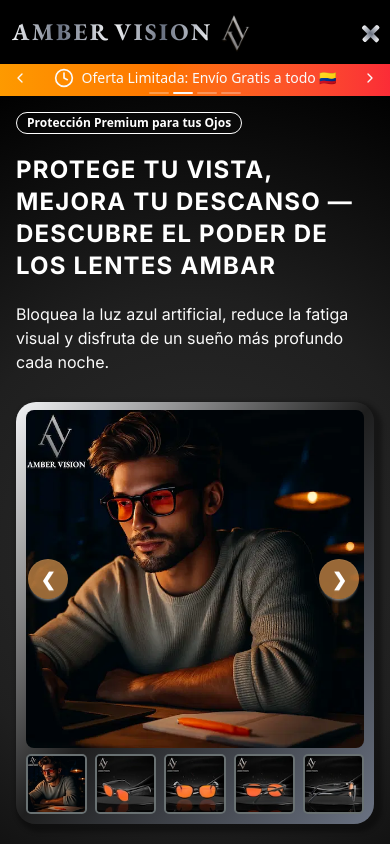
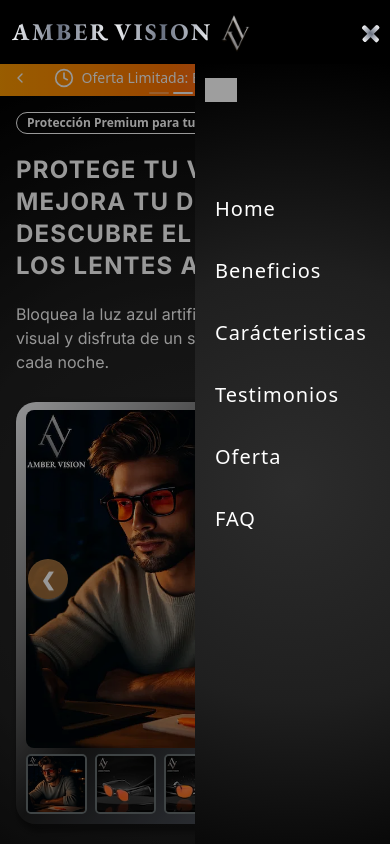
Before and after one commit to arenascode/amberVisionLanding, a React (Vite) app: page / in a window 390 px wide. Both pictures are taken after a click on the button 366 px from the left and 32 px from the top of the page. Shown: the top 844 px of the page. Built offline with nearby package versions, Linux system fonts and the light colour scheme; grey boxes are pictures that could not be loaded.

Commit message:
mobile menu done. Ready to deploy

```diff
--- a/src/App.tsx
+++ b/src/App.tsx
@@ -37,6 +37,7 @@ import amberLensesSingle from "/assets/product/amberLensesSingle.webp";
 import amberLensesPairPromo from "/assets/product/AmberLensesPair.webp";
 import { API } from "./utils/axios";
 import CheckoutSuccessPage from "./components/checkout/SuccessPurchase";
+import NavBarMobile from "./components/navBarMobile/navBarMobile";
 
 const products = [
   {
@@ -60,9 +61,11 @@ const products = [
 export default function App() {
   const [isMobile, setIsMobile] = useState<boolean>(false);
   const [isCheckoutOpen, setIsCheckoutOpen] = useState(false);
+  const [isNavBarMenuOpen, setIsNavBarMenuOpen] = useState<boolean>(false)
   const [selectedProduct, setSelectedProduct] = useState<Product | null>(null);
   const [successPage, setSuccessPage] = useState<boolean>(false);
   const [orderNumber, setOrderNumber] = useState<string>('')
+  console.log({isNavBarMenuOpen});
 
   useEffect(() => {
     const windowWidth = window.innerWidth;
@@ -84,9 +87,10 @@ export default function App() {
     }
   };
   //effect for closing checkout
-  const handleOrderNumberFromChild = (data) => {
+  const handleOrderNumberFromChild = (data: string) => {
     setOrderNumber(data)
   }
+
   useEffect(() => {
 
     if (successPage) {
@@ -94,7 +98,6 @@ export default function App() {
     }
 
   }, [successPage])
-  console.log({ isMobile });
 
   return (
     <div className="flex min-h-screen flex-col relative">
@@ -149,7 +152,10 @@ export default function App() {
             </a>
           </nav>
           <div className="lg:hidden">
-            <HamburgerButton />
+            <HamburgerButton
+              openMenu={() => setIsNavBarMenuOpen(!isNavBarMenuOpen)}
+              isOpen={isNavBarMenuOpen}
+            />
           </div>
         </div>
       </header>
@@ -572,7 +578,7 @@ export default function App() {
           </div>
         </section>
         {/* Urgency & Call-href-Action */}
-        <section className="py-6 md:py-14">
+        <section id="pricing" className="py-6 md:py-14">
           <div className="container px-4 md:px-6">
             {/* Urgency & Headline */}
             <div className="flex flex-col items-center text-center gap-4 mb-12">
@@ -595,7 +601,7 @@ export default function App() {
 
             {/* Pricing Section */}
             <div
-              id="pricing"
+
               className="grid gap-8 xl:gap-12 md:grid-cols-2 max-w-[1000px] mx-auto"
             >
               {/* Basic Package - 1 Pair */}
@@ -1282,6 +1288,10 @@ export default function App() {
           </p>
         </div>
       </footer>
+      {/*NavBar Mobile*/}
+      {isMobile && isNavBarMenuOpen && (
+        <NavBarMobile onClose={() => setIsNavBarMenuOpen(false)} />
+      )}
       {/*Checkout Modal*/}
       {
         <CheckoutModal
@@ -1292,7 +1302,12 @@ export default function App() {
           handleOrderNumberFromChild={handleOrderNumberFromChild}
         />
       }
-      {successPage && <CheckoutSuccessPage setSuccessPage={setSuccessPage} orderNumber={orderNumber} />}
+      {successPage && (
+        <CheckoutSuccessPage
+          setSuccessPage={setSuccessPage}
+          orderNumber={orderNumber}
+        />
+      )}
     </div>
   );
 }
--- /dev/null
+++ b/src/components/navBarMobile/homeNavBar.scss
@@ -0,0 +1,54 @@
+@use "../../styles/scss/base" as mixin;
+
+  #mobileMenu_modal {
+    // display: none;
+    // opacity: 0;
+    width: 100%;
+    height: 100%;
+    z-index: 999;
+    background-color: #000;
+    background-color: rgba(0, 0, 0, 0.4);
+    position: fixed;
+    top: 64.2px;
+    left: 0;
+    transition-property: opacity;
+    transition-duration: 0.7s;
+    transition-timing-function: ease-in-out;
+
+    .mobileMenu_content {
+      position: fixed;
+      top: 64.2px;
+      right: 0;
+      height: 100%;
+      width: 50%;
+      background: radial-gradient(circle,#2c2c2c,#1f1f1f,#000000);
+      z-index: 999;
+      @include mixin.tablet {
+        width: 40%;
+      }
+      #closeModalBtn {
+        height: 32px;
+        width: 32px;
+        position: absolute;
+        left: 0;
+        top: 0;
+        margin: 10px;
+      }
+      .links_menu {
+        color: #ffffff;
+        margin-top: 130px;
+        margin-left: 20px;
+        display: flex;
+        flex-direction: column;
+        gap: 2rem;
+        li a {
+          font-size: 20px;
+          letter-spacing: 1px;
+          color: #ffffff;
+          &:hover {
+            color: var(--color-cta-btn);
+          }
+        }
+      }
+    }
+  }
--- /dev/null
+++ b/src/components/navBarMobile/navBarMobile.tsx
@@ -0,0 +1,57 @@
+import "./homeNavBar.scss";
+
+
+interface NavBarMobileProps {
+  onClose: () => void
+}
+
+const NavBarMobile = ({onClose}: NavBarMobileProps) => {
+
+  window.onclick = function (e) {
+    const mobileMenu = document.getElementById("mobileMenu_modal");
+    if (e.target === mobileMenu) {
+      mobileMenu.style.opacity = 0;
+      setTimeout(() => {
+        mobileMenu.style.display = "none";
+        onClose()
+      }, 500);
+    }
+  };
+
+  return (
+    <div id="mobileMenu_modal">
+      <div className="mobileMenu_content">
+        <button id="closeModalBtn" onClick={onClose}>
+          <img src="/assets/icons/closeModal.webp" alt="" />
+        </button>
+        <ul className="links_menu">
+          <li className="hover:text-fire-btn">
+            <a href="#">Home</a>
+          </li>
+          <li className="hover:text-fire-btn">
+            <a href="#benefits">Beneficios</a>
+          </li>
+          <li className="hover:text-fire-btn">
+            <a href="#features">Carácteristicas</a>
+          </li>
+          <li className="hover:text-fire-btn">
+            <a href="#testimonials">Testimonios</a>
+          </li>
+          <li className="hover:text-fire-btn">
+            <a href="#pricing">Oferta</a>
+          </li>
+          <li className="hover:text-fire-btn">
+            <a href="#faq">FAQ</a>
+          </li>
+          {/* <li>
+              <a href="#instagramSection">Galeria</a>
+            </li>
+            <li>
+              <a href="#meansOfContact">Contactame</a>
+            </li> */}
+        </ul>
+      </div>
+    </div>
+  );
+};
+export default NavBarMobile;
--- a/src/components/ui/hamburguerBtn.tsx
+++ b/src/components/ui/hamburguerBtn.tsx
@@ -1,12 +1,16 @@
-import { useState } from "react";
 
-export function HamburgerButton() {
-  const [open, setOpen] = useState(false);
+
+interface HamburguerButtonProps {
+  openMenu: () => void
+  isOpen: boolean
+}
+
+export function HamburgerButton({openMenu, isOpen}: HamburguerButtonProps) {
 
   return (
     <button
-      onClick={() => setOpen(!open)}
-      className="p-2 focus:outline-none transition-all duration-300 ease-in-out"
+      onClick={openMenu}
+      className="p-2 focus:outline-none transition-all duration-300 ease-in-out cursor-pointer"
     >
       <svg
         viewBox="0 0 24 24"
@@ -22,14 +26,14 @@ export function HamburgerButton() {
         </defs>
 
         <rect
-          x={open ? "4.5" : "4"}
-          y={open ? "6" : "6"}
+          x={isOpen ? "4.5" : "4"}
+          y={isOpen ? "6" : "6"}
           width="16"
-          height={open ? "3.5" : "2.5"}
+          height={isOpen ? "3.5" : "2.5"}
           rx="1.25"
           fill="url(#amberGradient)"
           className={`origin-center transition-all duration-300 ${
-            open ? "rotate-45 translate-y-1" : ""
+            isOpen ? "rotate-45 translate-y-1" : ""
           }`}
         />
         <rect
@@ -40,18 +44,18 @@ export function HamburgerButton() {
           rx="1.25"
           fill="url(#amberGradient)"
           className={`origin-center transition-all duration-300 ${
-            open ? "opacity-0" : ""
+            isOpen ? "opacity-0" : ""
           }`}
         />
         <rect
-          x={open ? "3" : "4"}
-          y={open ? "16.5" : "16"}
+          x={isOpen ? "3" : "4"}
+          y={isOpen ? "16.5" : "16"}
           width="16"
-          height={open ? "3.5" : "2.5"}
+          height={isOpen ? "3.5" : "2.5"}
           rx="1.25"
           fill="url(#amberGradient)"
           className={`origin-center transition-all duration-300 ${
-            open ? "-rotate-45 -translate-y-1" : ""
+            isOpen ? "-rotate-45 -translate-y-1" : ""
           }`}
         />
       </svg>
--- a/src/styles/css/app.css
+++ b/src/styles/css/app.css
@@ -56,6 +56,11 @@
   --font-garamond: "EB Garamond", serif;
   --font-inter: "Inter", sans-serif;
 }
+/*To avoid the header of each section shows behind the navbar*/
+html {
+  scroll-padding-top: 75px;
+  scroll-behavior: smooth; /* Adjust based on your navbar height */
+}
 
 .dark {
   --background: oklch(0.145 0 0);
@@ -90,6 +95,7 @@
   --sidebar-border: oklch(1 0 0 / 10%);
   --sidebar-ring: oklch(0.556 0 0);
 }
+
 
 @theme inline {
   --radius-sm: calc(var(--radius) - 4px);
```
